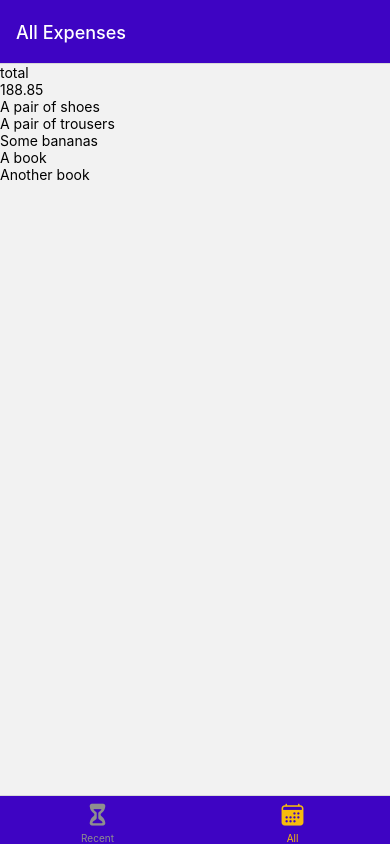
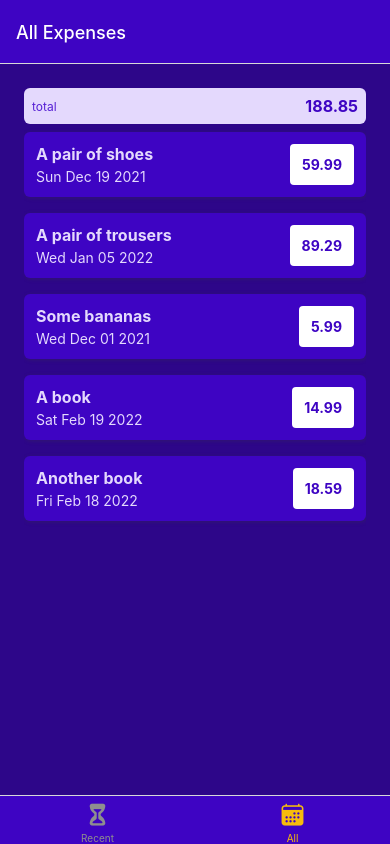
Before and after one commit to jorgedelamora/expense-tracker, a React Native app: screen /allExpenses in a window 390 px wide. Built offline with nearby package versions, Linux system fonts and the light colour scheme.

Commit message:
Sytiling expenses list

```diff
--- a/components/ExpensesOutput/ExpensesList.js
+++ b/components/ExpensesOutput/ExpensesList.js
@@ -1,12 +1,11 @@
 import { View, FlatList, Text} from 'react-native'
 import React from 'react'
+import SingleExpense from './SingleExpense'
 
 const ExpensesList = ({expenses = []}) => {
 
   const renderSingleExpense = ({item}) => {
-    return (
-      <Text>{item.description}</Text>
-    )
+    return <SingleExpense expense={item}/>
   }
 
   return (
--- a/components/ExpensesOutput/ExpensesOutput.js
+++ b/components/ExpensesOutput/ExpensesOutput.js
@@ -3,14 +3,24 @@ import { View, StyleSheet } from 'react-native'
 import ExpensesSummary from './ExpensesSummary'
 import ExpensesList from './ExpensesList'
 import {DUMMY_EXPENSES} from '../../data/dummyData';
+import { GlobalStyles } from '../../constants/styles';
 
 const ExpensesOutput = ({expenses = [], expensesPeriod}) => {
   return (
-    <View>
+    <View style={styles.container}>
       <ExpensesSummary expenses={DUMMY_EXPENSES} expensesPeriod={expensesPeriod} />
       <ExpensesList expenses={DUMMY_EXPENSES}/>
     </View>
   )
 }
 
+
 export default ExpensesOutput
+
+const styles = StyleSheet.create({
+  container: {
+      flex: 1,
+      padding: 24,
+      backgroundColor: GlobalStyles.colors.primary700,
+  }
+})
--- a/components/ExpensesOutput/ExpensesSummary.js
+++ b/components/ExpensesOutput/ExpensesSummary.js
@@ -1,18 +1,40 @@
-import { View, Text } from 'react-native'
 import React from 'react'
+import { View, Text, StyleSheet} from 'react-native'
+import { GlobalStyles } from '../../constants/styles';
+
 
 const ExpensesSummary = ({expenses = [], expensesPeriod = 'Last 7 Days'}) => {
 
     const expensesSum = expenses.reduce((prev, current) => {
-        return prev + current.ammount
+        return prev + current.amount
     }, 0);
 
   return (
-    <View>
-      <Text>{expensesPeriod}</Text>
-      <Text>{expensesSum.toFixed(2)}</Text>
+    <View style={styles.container}>
+      <Text style={styles.periodText}>{expensesPeriod}</Text>
+      <Text style={styles.sum}>{expensesSum.toFixed(2)}</Text>
     </View>
   )
 }
 
-export default ExpensesSummary
+export default ExpensesSummary;
+
+const styles = StyleSheet.create({
+  container:{
+    padding: 8,
+    backgroundColor: GlobalStyles.colors.primary50,
+    borderRadius: 6,
+    flexDirection: 'row',
+    justifyContent: 'space-between',
+    alignItems: 'center'
+  },
+  periodText: {
+    fontSize: 12,
+    color: GlobalStyles.colors.primary400
+  },
+  sum: {
+    fontSize: 16,
+    fontWeight: 'bold',
+    color:GlobalStyles.colors.primary500
+  }
+})
--- /dev/null
+++ b/components/ExpensesOutput/SingleExpense.js
@@ -0,0 +1,59 @@
+import { View, Text, Pressable, StyleSheet } from 'react-native'
+import React from 'react'
+import { GlobalStyles } from '../../constants/styles';
+
+const SingleExpense = ({expense}) => {
+    GlobalStyles
+    const dateAsString = new Date(expense.date).toDateString();
+
+  return (
+    <Pressable>
+        <View style={styles.container}>
+            <View>
+                <Text style={[styles.textBase, styles.description]}>{expense.description}</Text>
+                <Text style={styles.textBase}>{dateAsString}</Text>
+            </View>
+            <View style={styles.amountContainer}>
+                <Text style={styles.amount}>{expense.amount.toFixed(2)}</Text>
+            </View>
+        </View>
+    </Pressable>
+  )
+}
+export default SingleExpense;
+
+const styles = StyleSheet.create({
+    container: {
+        padding:12,
+        marginVertical: 8,
+        backgroundColor: GlobalStyles.colors.primary500,
+        flexDirection: 'row',
+        justifyContent: 'space-between',
+        borderRadius: 6,
+        elevation:3,
+        shadowColor: GlobalStyles.colors.gray500,
+        shadowRadius: 4,
+        shadowOffset:{width:1, height:1},
+        shadowOpacity:0.4
+    },
+    textBase: {
+        color:GlobalStyles.colors.primary50,
+    },
+    description: {
+        fontSize: 16,
+        marginBottom:4,
+        fontWeight:'bold'
+    },
+    amountContainer:{
+        paddingHorizontal: 12,
+        paddingVertical: 4,
+        backgroundColor: 'white',
+        justifyContent: 'center',
+        alignItems: 'center',
+        borderRadius: 4
+    },
+    amount: {
+        color: GlobalStyles.colors.primary500,
+        fontWeight: 'bold'
+    }
+})
--- a/data/dummyData.js
+++ b/data/dummyData.js
@@ -2,31 +2,31 @@ export const DUMMY_EXPENSES = [
     {
         id: 'e1',
         description: 'A pair of shoes',
-        ammount: 59.99,
+        amount: 59.99,
         date: new Date('2021-12-19')
     },
     {
         id: 'e2',
         description: 'A pair of trousers',
-        ammount:89.29,
+        amount:89.29,
         date: new Date('2022-01-05')
     },
     {
         id: 'e3',
         description: 'Some bananas',
-        ammount: 5.99,
+        amount: 5.99,
         date: new Date('2021-12-01')
     },
     {
         id: 'e4',
         description: 'A book',
-        ammount: 14.99,
+        amount: 14.99,
         date: new Date('2022-02-19')
     },
     {
         id: 'e5',
         description: 'Another book',
-        ammount: 18.59,
+        amount: 18.59,
         date: new Date('2022-02-18')
     },
 ]
--- a/screens/AllExpenses.js
+++ b/screens/AllExpenses.js
@@ -3,11 +3,8 @@ import React from 'react'
 import ExpensesOutput from '../components/ExpensesOutput/ExpensesOutput'
 
 const AllExpenses = () => {
-  return (
-    <View>
-      <ExpensesOutput expensesPeriod="total"/>
-    </View>
-  )
+  return <ExpensesOutput expensesPeriod="total"/>
+
 }
 
 export default AllExpenses
--- a/screens/RecentExpenses.js
+++ b/screens/RecentExpenses.js
@@ -3,11 +3,8 @@ import React from 'react'
 import ExpensesOutput from '../components/ExpensesOutput/ExpensesOutput'
 
 const RecentExpenses = () => {
-  return (
-    <View>
-      <ExpensesOutput expensesPeriod="last 7 days"/>
-    </View>
-  )
+  return <ExpensesOutput expensesPeriod="last 7 days"/>
+
 }
 
 export default RecentExpenses
```
